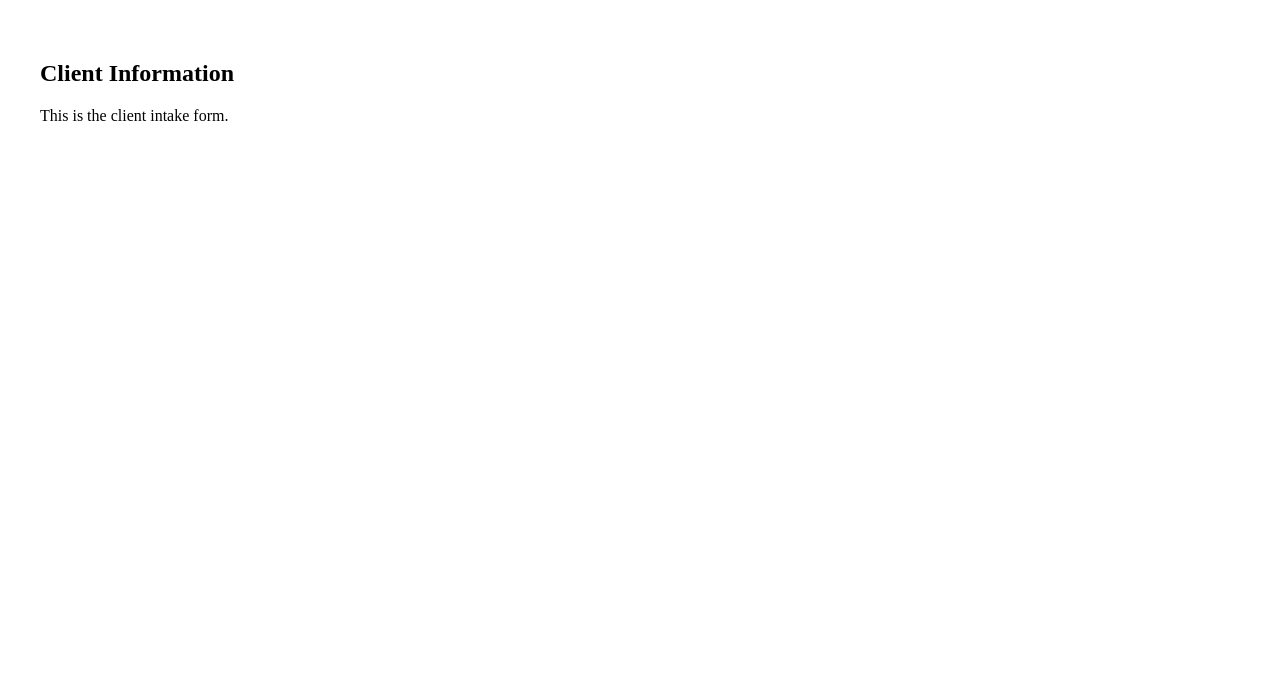
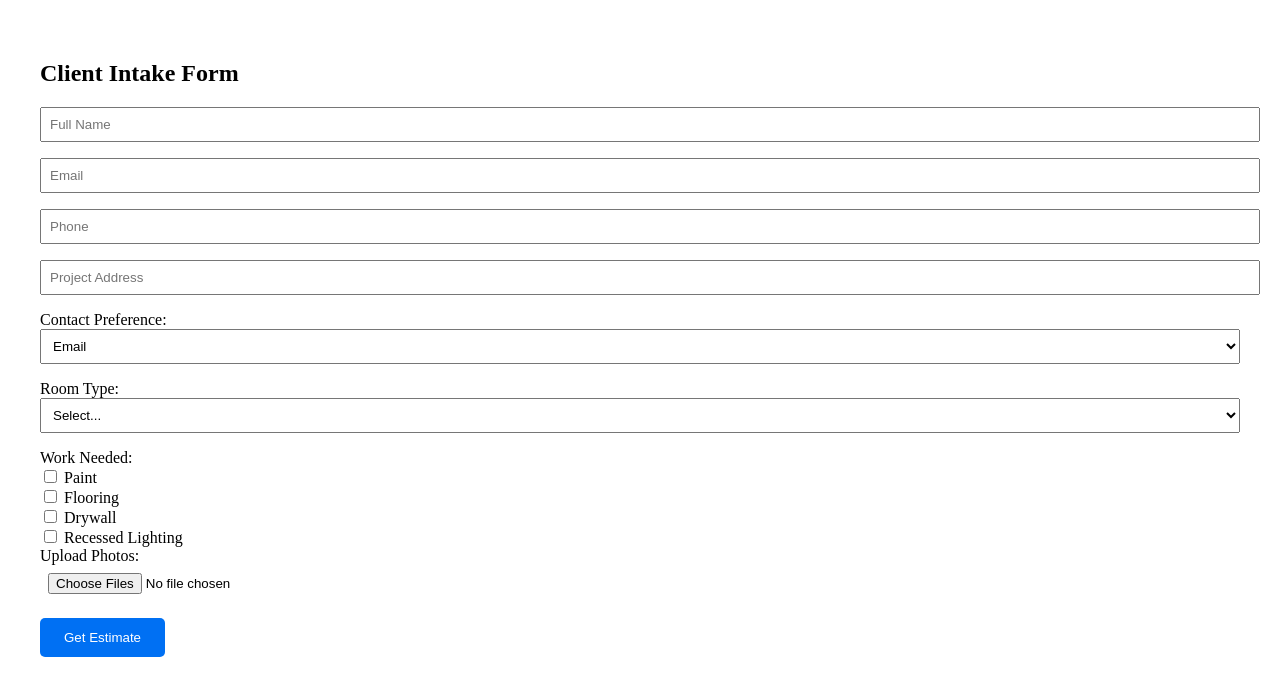
Before and after one commit to ContractConnect/contract-connect-live, a React (Create React App) app: page / in a window 1280 px wide. Shown: the top 696 px of the page. Built offline with nearby package versions, Linux system fonts and the light colour scheme.

Commit message:
Add full intake form with estimate logic

```diff
--- a/src/components/ClientInfoForm.js
+++ b/src/components/ClientInfoForm.js
@@ -1,10 +1,103 @@
-import React from 'react';
+import React, { useState } from 'react';
 
 export default function ClientInfoForm() {
+  const [formData, setFormData] = useState({
+    name: '', email: '', phone: '', address: '', contact: 'Email',
+    room: '', tasks: [], photos: [], estimate: 0
+  });
+
+  const taskPricing = {
+    paint: 2.25,
+    flooring: 6.25,
+    drywall: 350,
+    lighting: 175
+  };
+
+  const handleChange = (e) => {
+    const { name, value } = e.target;
+    setFormData(prev => ({ ...prev, [name]: value }));
+  };
+
+  const handleTaskChange = (e) => {
+    const { value, checked } = e.target;
+    setFormData(prev => ({
+      ...prev,
+      tasks: checked
+        ? [...prev.tasks, value]
+        : prev.tasks.filter(task => task !== value)
+    }));
+  };
+
+  const handleFiles = (e) => {
+    const files = Array.from(e.target.files);
+    setFormData(prev => ({ ...prev, photos: files }));
+  };
+
+  const calculateEstimate = () => {
+    let total = 0;
+    for (const task of formData.tasks) {
+      if (task === 'drywall') total += taskPricing[task]; // flat per room
+      else total += 150 * taskPricing[task]; // estimate for 150 sqft room
+    }
+    setFormData(prev => ({ ...prev, estimate: total }));
+  };
+
   return (
     <div style={{ padding: '2rem' }}>
-      <h2>Client Information</h2>
-      <p>This is the client intake form.</p>
+      <h2>Client Intake Form</h2>
+
+      <input name="name" placeholder="Full Name" onChange={handleChange} style={inputStyle} />
+      <input name="email" placeholder="Email" onChange={handleChange} style={inputStyle} />
+      <input name="phone" placeholder="Phone" onChange={handleChange} style={inputStyle} />
+      <input name="address" placeholder="Project Address" onChange={handleChange} style={inputStyle} />
+
+      <label>Contact Preference:</label>
+      <select name="contact" value={formData.contact} onChange={handleChange} style={inputStyle}>
+        <option value="Email">Email</option>
+        <option value="Phone">Phone</option>
+        <option value="Either">Either</option>
+      </select>
+
+      <label>Room Type:</label>
+      <select name="room" value={formData.room} onChange={handleChange} style={inputStyle}>
+        <option value="">Select...</option>
+        <option value="Kitchen">Kitchen</option>
+        <option value="Bathroom">Bathroom</option>
+        <option value="Bedroom">Bedroom</option>
+      </select>
+
+      <label>Work Needed:</label><br />
+      <label><input type="checkbox" value="paint" onChange={handleTaskChange} /> Paint</label><br />
+      <label><input type="checkbox" value="flooring" onChange={handleTaskChange} /> Flooring</label><br />
+      <label><input type="checkbox" value="drywall" onChange={handleTaskChange} /> Drywall</label><br />
+      <label><input type="checkbox" value="lighting" onChange={handleTaskChange} /> Recessed Lighting</label><br />
+
+      <label>Upload Photos:</label><br />
+      <input type="file" multiple onChange={handleFiles} style={inputStyle} />
+
+      <button onClick={calculateEstimate} style={buttonStyle}>Get Estimate</button>
+
+      {formData.estimate > 0 && (
+        <div style={{ marginTop: '1rem', fontWeight: 'bold' }}>
+          Estimate: ${formData.estimate.toLocaleString()}
+        </div>
+      )}
     </div>
   );
 }
+
+const inputStyle = {
+  display: 'block',
+  width: '100%',
+  marginBottom: '1rem',
+  padding: '0.5rem'
+};
+
+const buttonStyle = {
+  padding: '0.75rem 1.5rem',
+  background: '#0070f3',
+  color: '#fff',
+  border: 'none',
+  borderRadius: '5px',
+  cursor: 'pointer'
+};
```
Also changed, not shown: 2 other files (tests, documents, lock files or other folders).
